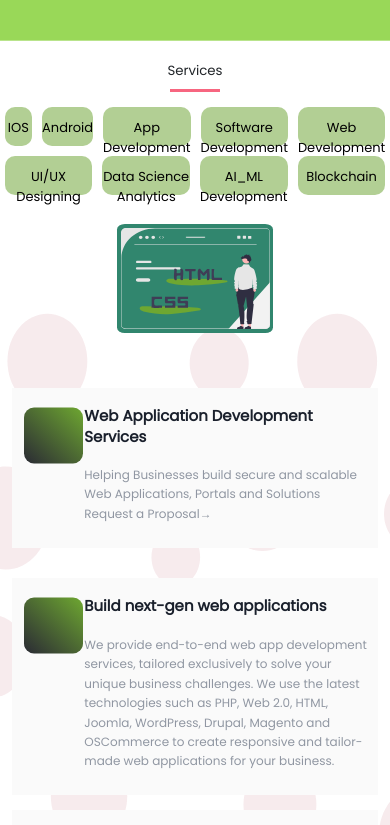
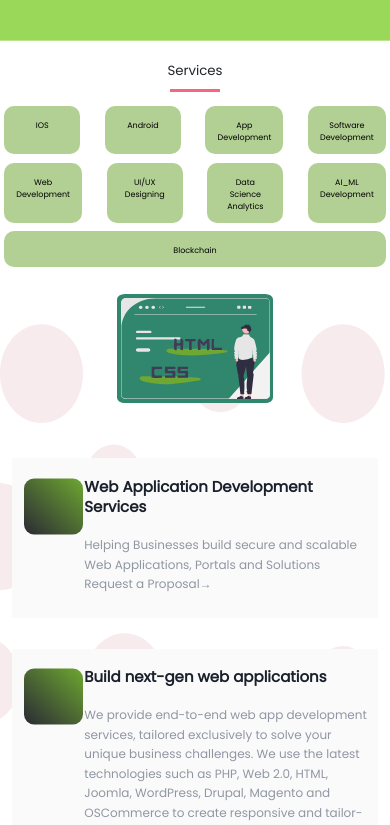
Before and after one commit to AkashPathak1808/OMS, an Angular app: page /service/ios in a window 390 px wide. Shown: the part 878-1703 px from the top of the page. Built offline with nearby package versions, Linux system fonts and the light colour scheme.

Commit message:
add-updates

```diff
--- a/src/app/ios-development/ios-development.component.css
+++ b/src/app/ios-development/ios-development.component.css
@@ -146,17 +146,16 @@
 .serviceLink {
   border-radius: 10px;
   background-color: rgba(125, 0, 177, 0.31);
-  ;
-  padding: 1% 5%;
-  margin: 1% 1%;
+  padding: 1% 3%;
+  margin: 1% 3%;
   font-family: Poppins;
   font-size: 16px;
   font-style: normal;
-  font-weight: 400;
+  font-weight: 450;
   line-height: normal;
   text-decoration: none;
   color: #000;
-  transition: all 0.6s;
+  transition: all 0.6s ease;
 }
 
 .serviceLink:hover {
--- a/src/app/web-development/web-development.component.css
+++ b/src/app/web-development/web-development.component.css
@@ -143,16 +143,16 @@
 .serviceLink {
   border-radius: 10px;
   background-color: rgba(127, 175, 77, 0.6);
-  padding: 1% 5%;
-  margin: 1% 1%;
+  padding: 1% 3%;
+  margin: 1% 3%;
   font-family: Poppins;
   font-size: 16px;
   font-style: normal;
-  font-weight: 400;
+  font-weight: 450;
   line-height: normal;
   text-decoration: none;
   color: #000;
-  transition: all 0.6s;
+  transition: all 0.6s ease;
 }
 
 .serviceLink:hover {
@@ -266,6 +266,7 @@ p {
   .serviceLink {
     font-size: 13px;
   }
+
 }
 
 @media screen and (max-width: 450px) {
@@ -282,15 +283,11 @@ p {
     font-size: smaller;
   }
 
-  .serviceLink {
-    padding: 1px 0px;
-    margin: 5px;
-    font-size: 10px;
-    width: 180px;
-    height: 39px;
+  .container_links {
+    margin: 1% 1%;
   }
 
-  .serviceLink p {
-    font-size: small;
+  .serviceLink {
+    font-size: 8px;
   }
 }
--- a/src/app/web-development/web-development.component.html
+++ b/src/app/web-development/web-development.component.html
@@ -52,6 +52,7 @@
 
     <div class="container_links">
       <div class="row text-center">
+
         <a class="col serviceLink">
           <p>IOS</p>
         </a>
@@ -71,6 +72,7 @@
         <a class="col serviceLink">
           <p>Web Development</p>
         </a>
+
         <a class="col serviceLink">
           <p>UI/UX Designing</p>
         </a>
@@ -86,6 +88,7 @@
         <a class="col serviceLink">
           <p>Blockchain</p>
         </a>
+
       </div>
     </div>
 
```
